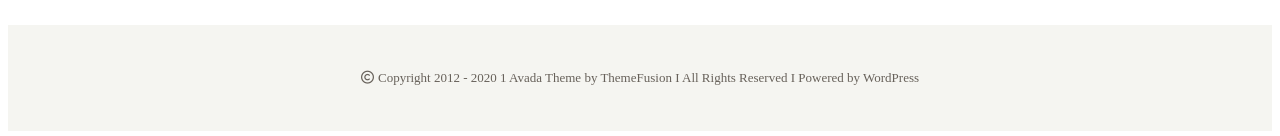
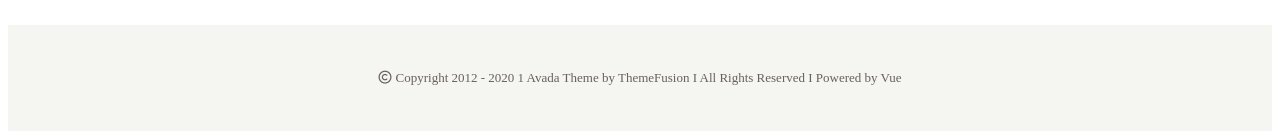
Before and after one commit to Ahri-code/vite-template, a Vue app: page / in a window 1280 px wide. Shown: the part 7563-7699 px from the top of the page. Built offline with nearby package versions, Linux system fonts and the light colour scheme; the HTML template or start-up script is replaced by a standard one.

Commit message:
fix: changed copyright

```diff
--- a/src/components/FooterApp.vue
+++ b/src/components/FooterApp.vue
@@ -20,7 +20,7 @@ export default {
     <div class="flex jc-center w-100per" id="copyright">
         <div class="flex jc-center ai-center w-50per">
             <i class="fa-regular fa-copyright space"></i>
-            <p> Copyright 2012 - 2020 1 Avada Theme by ThemeFusion I All Rights Reserved I Powered by WordPress</p>
+            <p> Copyright 2012 - 2020 1 Avada Theme by ThemeFusion I All Rights Reserved I Powered by Vue</p>
         </div>
     </div>
 </template>
```
